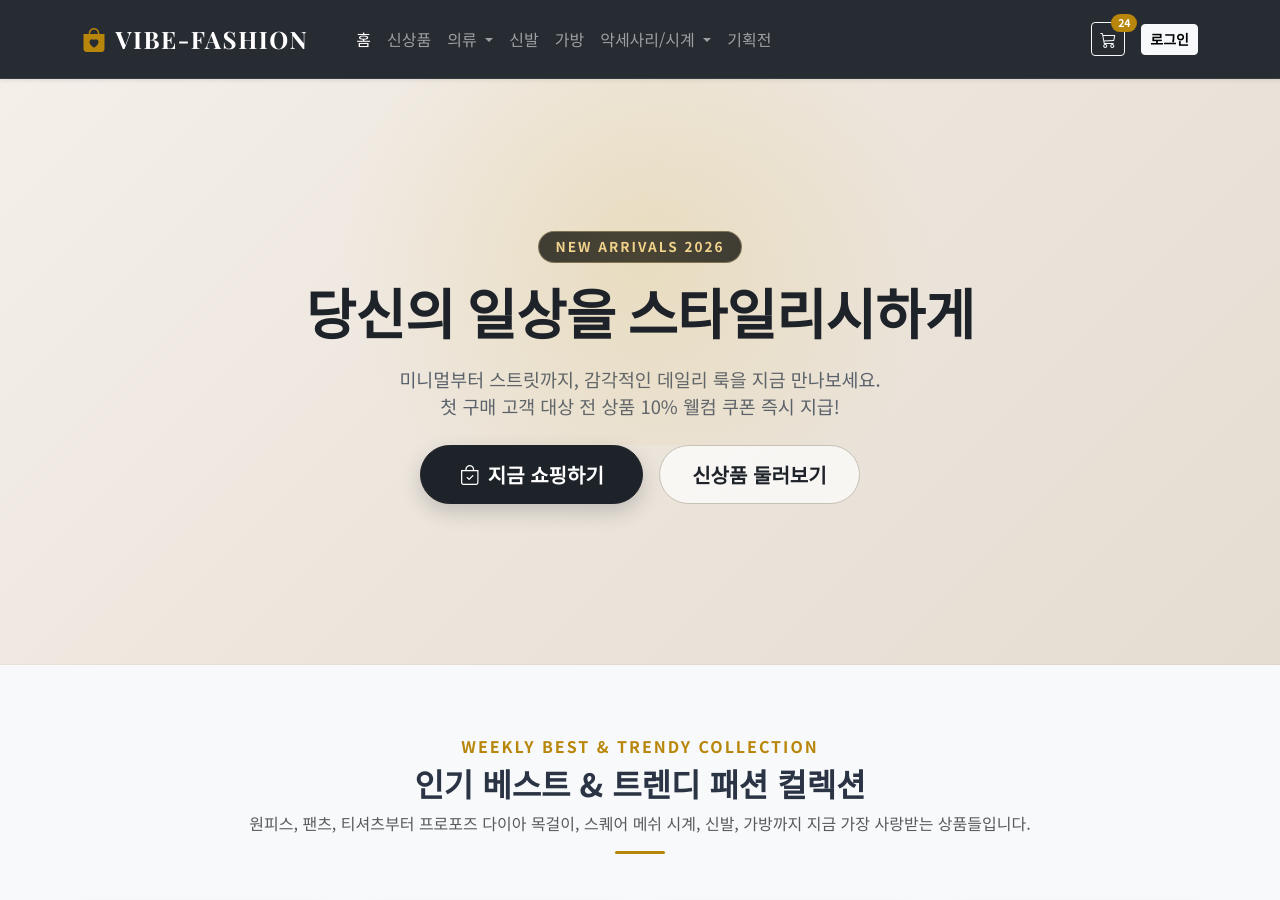
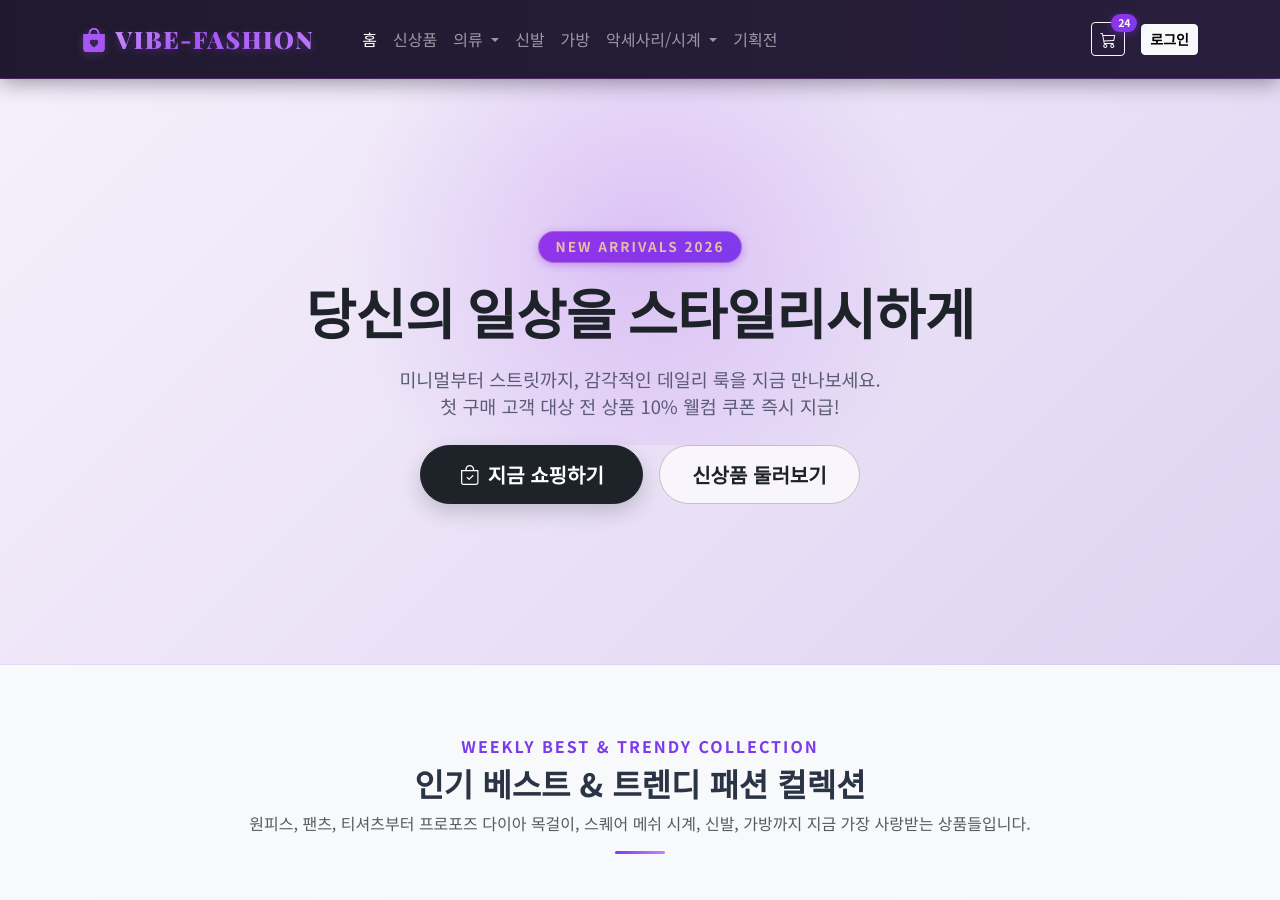
Before and after one commit to tnsdud/rorany, a Flask app: page / in a window 1280 px wide. Shown: the top 900 px of the page. Run offline with Flask 3, Linux system fonts and the light colour scheme; some web fonts are replaced.

Commit message:
style: 로고, 상단 네비게이션 헤더, 히어로 섹션 및 UI 포인트를 세련된 보라색(Purple) 테마로 변경

```diff
--- a/app/static/css/style.css
+++ b/app/static/css/style.css
@@ -13,10 +13,14 @@
 @import url('https://fonts.googleapis.com/css2?family=Noto+Sans+KR:wght@300;400;500;700;900&family=Playfair+Display:ital,wght@0,600;0,700;0,900;1,600&display=swap');
 
 :root {
-    /* 고급스럽고 세련된 모던 럭셔리 & 웜 샴페인/베이지 팔레트 */
+    /* 세련되고 감각적인 퍼플 & 모던 럭셔리 팔레트 */
+    --brand-purple: #6f42c1;       /* 메인 바이올렛/퍼플 */
+    --brand-purple-dark: #52279b;  /* 딥 로열 퍼플 */
+    --brand-purple-light: #8e68d8; /* 소프트 라벤더 퍼플 */
+    --brand-purple-glow: rgba(111, 66, 193, 0.25);
     --brand-navy: #1f242e;        /* 세련된 슬레이트 차콜 */
-    --brand-coral: #b8860b;       /* 기품 있는 샴페인 골드 액센트 */
-    --brand-coral-hover: #996f07; /* 깊이감 있는 골드 호버 */
+    --brand-coral: #6f42c1;       /* 브랜드 액센트 컬러를 퍼플로 통일 */
+    --brand-coral-hover: #52279b; /* 호버 시 딥 퍼플 */
     --brand-dark: #2d3139;
     --brand-black: #1a1d24;
     --brand-accent: #2b2f38;
@@ -40,11 +44,33 @@ body {
     letter-spacing: 0.5px;
 }
 
-/* 네비게이션 바: 은은하고 럭셔리한 소프트 글래스모피즘 & 세련된 다크 차콜 */
+/* 로고 브랜드명: 매혹적인 보라색 그라디언트 텍스트 효과 */
+.navbar-brand {
+    background: linear-gradient(135deg, #d8b4fe 0%, #a855f7 50%, #c084fc 100%);
+    -webkit-background-clip: text;
+    -webkit-text-fill-color: transparent;
+    font-weight: 800 !important;
+    text-shadow: 0 2px 10px rgba(168, 85, 247, 0.3);
+    transition: all 0.3s ease;
+}
+
+.navbar-brand:hover {
+    filter: brightness(1.2);
+    transform: scale(1.02);
+}
+
+/* 로고 좌측 아이콘 보라색 포인트 */
+.navbar-brand i {
+    -webkit-text-fill-color: #a855f7 !important;
+    color: #a855f7 !important;
+}
+
+/* 네비게이션 바: 깊이감 있는 딥 퍼플 차콜 & 소프트 글래스모피즘 */
 .navbar.bg-dark {
-    background: rgba(28, 32, 40, 0.95) !important;
-    backdrop-filter: blur(10px);
-    border-bottom: 1px solid rgba(255, 255, 255, 0.08);
+    background: linear-gradient(90deg, rgba(23, 16, 38, 0.96) 0%, rgba(32, 21, 53, 0.96) 100%) !important;
+    backdrop-filter: blur(12px);
+    border-bottom: 1px solid rgba(168, 85, 247, 0.25) !important;
+    box-shadow: 0 4px 20px rgba(23, 16, 38, 0.4) !important;
 }
 
 .tracking-wide {
@@ -56,18 +82,18 @@ body {
 }
 
 /* --------------------------------------------------
-   2. 히어로 섹션 (화사하고 깊이감 있는 럭셔리 실크 베이지 & 소프트 골드 톤)
+   2. 히어로 섹션 (화사하고 감각적인 라벤더 퍼플 & 소프트 그라디언트 톤)
    -------------------------------------------------- */
 .hero-section {
-    /* 어두운 검정 대신 고급 명품 룩북 분위기의 우아한 베이지/샴페인 소프트 그라디언트 */
-    background: linear-gradient(135deg, #f4efe9 0%, #ece5dc 50%, #e5ddd2 100%) !important;
-    border-bottom: 1px solid rgba(0, 0, 0, 0.06);
+    /* 감각적이고 트렌디한 라벤더 / 소프트 바이올렛 그라디언트 */
+    background: linear-gradient(135deg, #f5f0fb 0%, #ebe2f7 50%, #dfd3f2 100%) !important;
+    border-bottom: 1px solid rgba(111, 66, 193, 0.12);
     position: relative;
     padding-top: 5rem !important;
     padding-bottom: 5.5rem !important;
 }
 
-/* 은은한 샴페인 골드빛 앰비언트 글로우 효과 */
+/* 은은한 바이올렛 앰비언트 글로우 효과 */
 .hero-section::before {
     content: "";
     position: absolute;
@@ -76,7 +102,7 @@ body {
     transform: translate(-50%, -50%);
     width: 750px;
     height: 380px;
-    background: radial-gradient(circle, rgba(212, 175, 55, 0.18) 0%, rgba(244, 239, 233, 0) 70%);
+    background: radial-gradient(circle, rgba(147, 51, 234, 0.2) 0%, rgba(245, 240, 251, 0) 70%);
     pointer-events: none;
 }
 
@@ -224,20 +250,20 @@ body {
     letter-spacing: 1px;
 }
 
-/* 할인 배지(고급스러운 딥 골드/샴페인 태그) */
+/* 할인 배지(고급스러운 딥 퍼플/바이올렛 태그) */
 .product-img-box::before {
     content: "20% OFF";
     position: absolute;
     bottom: 12px;
     left: 12px;
     z-index: 2;
-    background: linear-gradient(135deg, #c59b27, #9b7212);
+    background: linear-gradient(135deg, #7c3aed, #5b21b6);
     color: #ffffff;
     font-size: 0.72rem;
     font-weight: 700;
     padding: 0.3rem 0.7rem;
     border-radius: 50rem;
-    box-shadow: 0 4px 10px rgba(184, 134, 11, 0.3);
+    box-shadow: 0 4px 10px rgba(124, 58, 237, 0.35);
     letter-spacing: 0.5px;
 }
 
@@ -255,7 +281,7 @@ body {
 }
 
 .product-img-box .btn-light .text-danger {
-    color: #b8860b !important;
+    color: #7c3aed !important;
 }
 
 /* 상품 제목 스타일 */
@@ -265,9 +291,9 @@ body {
     font-size: 1.02rem !important;
 }
 
-/* 가격 텍스트 굵기 증가 및 세련된 다크/골드 포인트 색상 */
+/* 가격 텍스트 굵기 증가 및 세련된 다크/퍼플 포인트 색상 */
 .product-card .fs-5.fw-bold.text-danger {
-    color: #1e2229 !important;
+    color: #6d28d9 !important;
     font-weight: 800 !important;
     font-size: 1.3rem !important;
     letter-spacing: -0.5px;
@@ -275,35 +301,37 @@ body {
 
 /* 담기 버튼 */
 .product-card .btn-outline-dark {
-    border-color: #1e2229 !important;
-    color: #1e2229 !important;
+    border-color: #7c3aed !important;
+    color: #6d28d9 !important;
     transition: all 0.25s ease;
 }
 
 .product-card .btn-outline-dark:hover {
-    background-color: #1e2229 !important;
-    border-color: #1e2229 !important;
+    background: linear-gradient(135deg, #7c3aed, #6d28d9) !important;
+    border-color: #7c3aed !important;
     color: #ffffff !important;
+    box-shadow: 0 4px 12px rgba(124, 58, 237, 0.3);
 }
 
-/* 상단 장바구니 배지 골드/블랙 색상 */
+/* 상단 장바구니 배지 퍼플 색상 */
 .badge.bg-danger {
-    background-color: #b8860b !important;
+    background: linear-gradient(135deg, #9333ea, #7c3aed) !important;
+    box-shadow: 0 2px 8px rgba(147, 51, 234, 0.4);
 }
 
-/* 텍스트 골드 포인트 */
+/* 텍스트 퍼플 포인트 */
 .text-danger {
-    color: #b8860b !important;
+    color: #7c3aed !important;
 }
 
 /* 섹션 타이틀 포인트 */
 #products .text-danger {
-    color: #b8860b !important;
+    color: #7c3aed !important;
     letter-spacing: 2px;
 }
 
 #products .bg-danger {
-    background-color: #b8860b !important;
+    background: linear-gradient(90deg, #7c3aed, #c084fc) !important;
 }
 
 /* --------------------------------------------------
```
